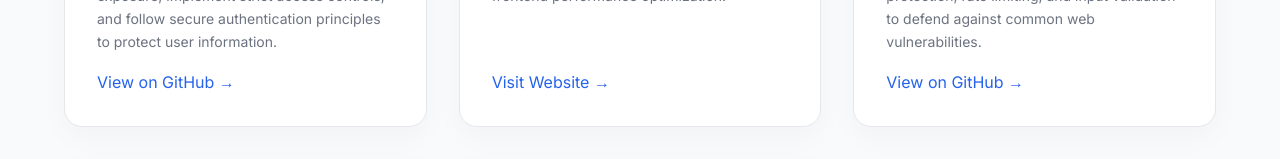
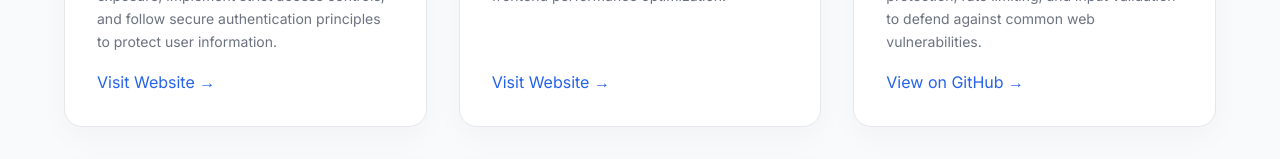
Before and after one commit to humzaanwarkhan/my-portfolio, a React (Vite) app: page / in a window 1280 px wide. Shown: the part 1394-1553 px from the top of the page. Built offline with nearby package versions, Linux system fonts and the light colour scheme.

Commit message:
link fixed

```diff
--- a/src/App.jsx
+++ b/src/App.jsx
@@ -92,7 +92,7 @@ export default function App() {
           <Project
             title="Memento - Your private space"
             desc="A secure personal memory & notes management application built with a strong focus on privacy. Designed to minimize data exposure, implement strict access controls, and follow secure authentication principles to protect user information."
-            link="https://memento-frontend-phi.vercel.app"
+            website="https://memento-frontend-phi.vercel.app"
           />
 
           <Project
```
